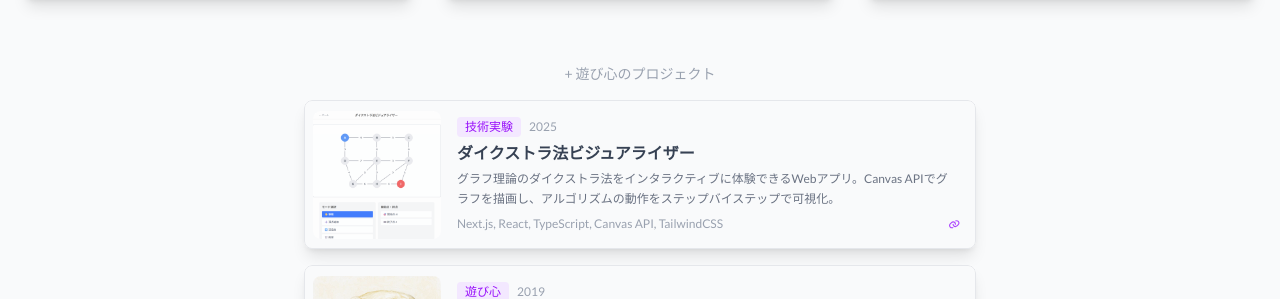
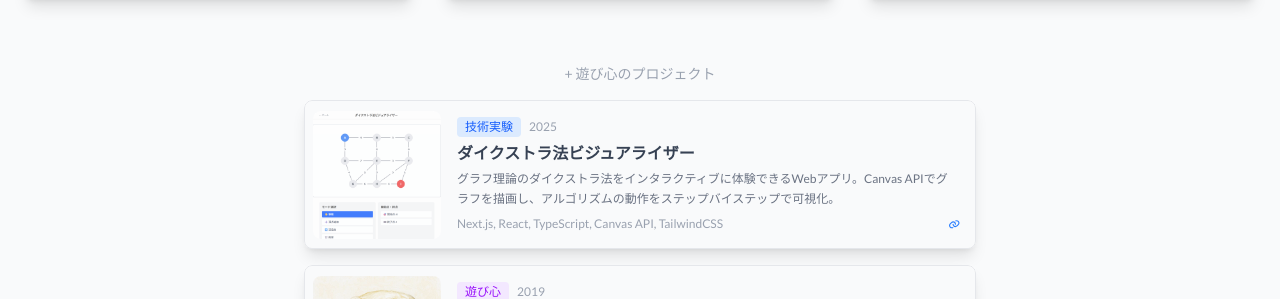
Before and after one commit to kik4/my-portfolio-next, a Next.js app: page / in a window 1280 px wide. Shown: the part 1899-2198 px from the top of the page. Built offline with nearby package versions, Linux system fonts and the light colour scheme.

Commit message:
refactors navigation to use custom link component

```diff
--- /dev/null
+++ b/app/_components/MyLink.tsx
@@ -0,0 +1,37 @@
+import NextLink from "next/link";
+import type { ComponentProps } from "react";
+
+export const MyLink = ({
+  children,
+  opensNewTab,
+  disabled,
+  className,
+  ...props
+}: ComponentProps<typeof NextLink> & {
+  opensNewTab?: boolean;
+  disabled?: boolean;
+}) => {
+  if (disabled) return <span className={className}>{children}</span>;
+
+  // 外部 url ならデフォルトで新しいタブで開く
+  if (
+    typeof props.href === "string"
+      ? props.href.startsWith("http") || props.href.startsWith("//:")
+      : props.href.hostname
+  ) {
+    opensNewTab ??= true;
+  }
+
+  return (
+    <NextLink
+      className={className}
+      prefetch={false}
+      {...(opensNewTab
+        ? { target: "_blank", rel: "noopener noreferrer" }
+        : null)}
+      {...props}
+    >
+      {children}
+    </NextLink>
+  );
+};
--- a/app/dijkstra/page.tsx
+++ b/app/dijkstra/page.tsx
@@ -1,7 +1,7 @@
 "use client";
 
-import Link from "next/link";
 import { useState } from "react";
+import { MyLink } from "../_components/MyLink";
 import { dijkstra } from "./dijkstraAlgorithm";
 import { GraphCanvas } from "./GraphCanvas";
 import type { DijkstraStep, Edge, Mode, Node } from "./types";
@@ -143,12 +143,12 @@ export default function DijkstraPage() {
     <div className="min-h-screen bg-background">
       <header className="border-b">
         <nav className="container mx-auto flex items-center justify-between px-6 py-3">
-          <Link
+          <MyLink
             href="/"
             className="text-gray-600 text-sm hover:text-accent dark:text-gray-400 dark:hover:text-accent"
           >
             ← ホーム
-          </Link>
+          </MyLink>
           <h1 className="font-bold text-lg">ダイクストラ法ビジュアライザー</h1>
           <div className="w-16" />
         </nav>
--- a/app/page.tsx
+++ b/app/page.tsx
@@ -13,8 +13,8 @@ import {
   faServer,
 } from "@fortawesome/free-solid-svg-icons";
 import { FontAwesomeIcon } from "@fortawesome/react-fontawesome";
+import { clsx } from "clsx";
 import Image from "next/image";
-import Link from "next/link";
 import icon from "@/app/img/icon_1024x1024.jpg";
 import projectDijkstra from "@/app/img/projectDijkstra.jpg";
 import projectF from "@/app/img/projectF.jpg";
@@ -26,6 +26,7 @@ import projectPf2 from "@/app/img/projectPf2.jpg";
 import projectS from "@/app/img/projectS.jpg";
 import { AnimateOnScroll } from "./_components/AnimateOnScroll";
 import { DarkToggleButton } from "./_components/DarkToggleButton";
+import { MyLink } from "./_components/MyLink";
 import { WavyBackground } from "./_components/WavyBackground";
 
 export default function Home() {
@@ -34,9 +35,9 @@ export default function Home() {
       <header className="fixed top-0 z-50 w-full bg-background/50 shadow-md backdrop-blur-sm">
         <nav className="container mx-auto flex justify-between px-6 py-5">
           <h1 className="font-bold text-2xl">
-            <Link href="/" className="font-bold text-2xl">
+            <MyLink href="/" className="font-bold text-2xl">
               kik4.work
-            </Link>
+            </MyLink>
           </h1>
           <div className="flex gap-4">
             <a
@@ -82,12 +83,12 @@ export default function Home() {
                     TypeScriptを主軸に、バックエンドもフロントエンドも対応可能。
                   </p>
                 </div>
-                <Link
+                <MyLink
                   href="#work"
                   className="rounded-full bg-blue-600 px-8 py-3 font-medium text-white transition hover:bg-blue-700"
                 >
                   プロダクトを見る
-                </Link>
+                </MyLink>
               </AnimateOnScroll>
               <AnimateOnScroll animation="slideLeft" className="md:w-5/12">
                 <div className="relative mx-auto h-80 w-80">
@@ -340,7 +341,7 @@ export default function Home() {
                 {[
                   {
                     title: "ダイクストラ法ビジュアライザー",
-                    category: "技術実験",
+                    category: "技術実験" as const,
                     period: "2025",
                     description:
                       "グラフ理論のダイクストラ法をインタラクティブに体験できるWebアプリ。Canvas APIでグラフを描画し、アルゴリズムの動作をステップバイステップで可視化。",
@@ -357,7 +358,7 @@ export default function Home() {
                   },
                   {
                     title: "ガキが舐めてると潰すぞメーカー",
-                    category: "遊び心",
+                    category: "遊び心" as const,
                     period: "2019",
                     description:
                       "バズったミーム画像を再現できるWebアプリ。Canvas APIを使った画像生成とクライアントサイド完結の実装を実験。",
@@ -376,56 +377,10 @@ export default function Home() {
                     key={project.title}
                     animation="slideUp"
                     delay={index * 0.1}
-                    className="hover:-translate-y-2 overflow-hidden rounded-lg bg-white shadow-lg transition-transform dark:bg-gray-50/20"
+                    className="hover:-translate-y-1 overflow-hidden rounded-lg bg-white shadow-lg transition-transform dark:bg-gray-50/20"
                   >
                     <div className="group overflow-hidden rounded-lg border border-gray-200 bg-gray-50 shadow-lg transition-all hover:border-gray-300 hover:bg-white dark:border-gray-700/50 dark:bg-gray-800/30 dark:hover:border-gray-600 dark:hover:bg-gray-800/50">
-                      {project.link.startsWith("http") ? (
-                        <a
-                          href={project.link}
-                          target="_blank"
-                          rel="noopener noreferrer"
-                          className="flex flex-row items-center"
-                        >
-                          <div className="relative ml-2 h-24 w-24 flex-shrink-0 sm:h-32 sm:w-32">
-                            <Image
-                              src={project.image}
-                              fill
-                              className="rounded-lg object-cover opacity-80 group-hover:opacity-100"
-                              alt=""
-                            />
-                          </div>
-                          <div className="flex flex-1 flex-col justify-between p-4">
-                            <div>
-                              <div className="mb-1 flex items-center gap-2">
-                                <span className="rounded bg-purple-100 px-2 py-0.5 font-medium text-purple-600 text-xs dark:bg-purple-900/30 dark:text-purple-400">
-                                  {project.category}
-                                </span>
-                                <span className="text-gray-400 text-xs dark:text-gray-500">
-                                  {project.period}
-                                </span>
-                              </div>
-                              <h3 className="mb-1 font-semibold text-base text-gray-700 group-hover:text-purple-600 dark:text-gray-300 dark:group-hover:text-purple-400">
-                                {project.title}
-                              </h3>
-                              <p className="mb-2 text-gray-500 text-xs leading-relaxed dark:text-gray-400">
-                                {project.description}
-                              </p>
-                            </div>
-                            <div className="flex items-center justify-between">
-                              <p className="text-gray-400 text-xs dark:text-gray-500">
-                                {project.tech}
-                              </p>
-                              <span className="inline-flex items-center gap-1 text-purple-500 text-xs dark:text-purple-400">
-                                <FontAwesomeIcon
-                                  icon={project.linkIcon}
-                                  size="sm"
-                                />
-                              </span>
-                            </div>
-                          </div>
-                        </a>
-                      ) : (
-                        <Link
+                      <MyLink
                         href={project.link}
                         className="flex flex-row items-center"
                       >
@@ -440,14 +395,28 @@ export default function Home() {
                         <div className="flex flex-1 flex-col justify-between p-4">
                           <div>
                             <div className="mb-1 flex items-center gap-2">
-                                <span className="rounded bg-purple-100 px-2 py-0.5 font-medium text-purple-600 text-xs dark:bg-purple-900/30 dark:text-purple-400">
+                              <span
+                                className={clsx(
+                                  "rounded px-2 py-0.5 font-medium text-xs",
+                                  project.category === "技術実験"
+                                    ? "bg-blue-100 text-blue-600 dark:bg-blue-900/30 dark:text-blue-400"
+                                    : "bg-purple-100 text-purple-600 dark:bg-purple-900/30 dark:text-purple-400",
+                                )}
+                              >
                                 {project.category}
                               </span>
                               <span className="text-gray-400 text-xs dark:text-gray-500">
                                 {project.period}
                               </span>
                             </div>
-                              <h3 className="mb-1 font-semibold text-base text-gray-700 group-hover:text-purple-600 dark:text-gray-300 dark:group-hover:text-purple-400">
+                            <h3
+                              className={clsx(
+                                "mb-1 font-semibold text-base text-gray-700 dark:text-gray-300",
+                                project.category === "技術実験"
+                                  ? "group-hover:text-blue-600 dark:group-hover:text-blue-400"
+                                  : "group-hover:text-purple-600 dark:group-hover:text-purple-400",
+                              )}
+                            >
                               {project.title}
                             </h3>
                             <p className="mb-2 text-gray-500 text-xs leading-relaxed dark:text-gray-400">
@@ -458,7 +427,14 @@ export default function Home() {
                             <p className="text-gray-400 text-xs dark:text-gray-500">
                               {project.tech}
                             </p>
-                              <span className="inline-flex items-center gap-1 text-purple-500 text-xs dark:text-purple-400">
+                            <span
+                              className={clsx(
+                                "inline-flex items-center gap-1 text-xs",
+                                project.category === "技術実験"
+                                  ? "text-blue-500 dark:text-blue-400"
+                                  : "text-purple-500 dark:text-purple-400",
+                              )}
+                            >
                               <FontAwesomeIcon
                                 icon={project.linkIcon}
                                 size="sm"
@@ -466,8 +442,7 @@ export default function Home() {
                             </span>
                           </div>
                         </div>
-                        </Link>
-                      )}
+                      </MyLink>
                     </div>
                   </AnimateOnScroll>
                 ))}
@@ -1136,12 +1111,12 @@ export default function Home() {
                   { href: "#contact", label: "コンタクト" },
                 ].map(({ href, label }) => (
                   <li key={href}>
-                    <Link
+                    <MyLink
                       href={href}
                       className="text-gray-400 transition hover:text-white"
                     >
                       {label}
-                    </Link>
+                    </MyLink>
                   </li>
                 ))}
               </ul>
```
Lines whose indentation alone changed are shown as unchanged.
